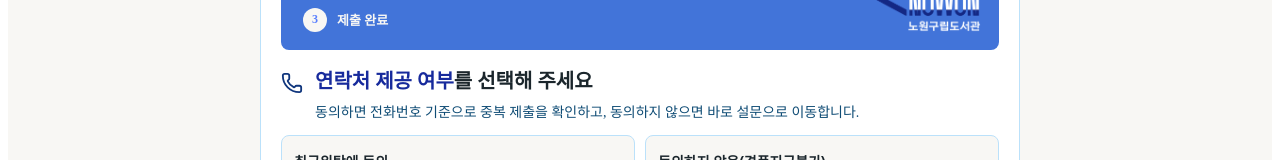
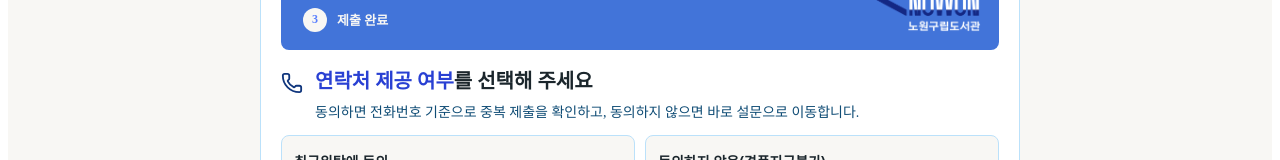
Before and after one commit to FiveEastRoot/LIBanalysis_2026_survey, a React (Vite) app: page / in a window 1280 px wide. Shown: the part 364-524 px from the top of the page. Built offline with nearby package versions, Linux system fonts and the light colour scheme.

Commit message:
Update keyword highlight color

```diff
--- a/src/survey/survey.css
+++ b/src/survey/survey.css
@@ -282,7 +282,7 @@
 }
 
 .question-keyword {
-  color: #172A9C;
+  color: #2940D3;
   font-weight: 900;
 }
 
```
